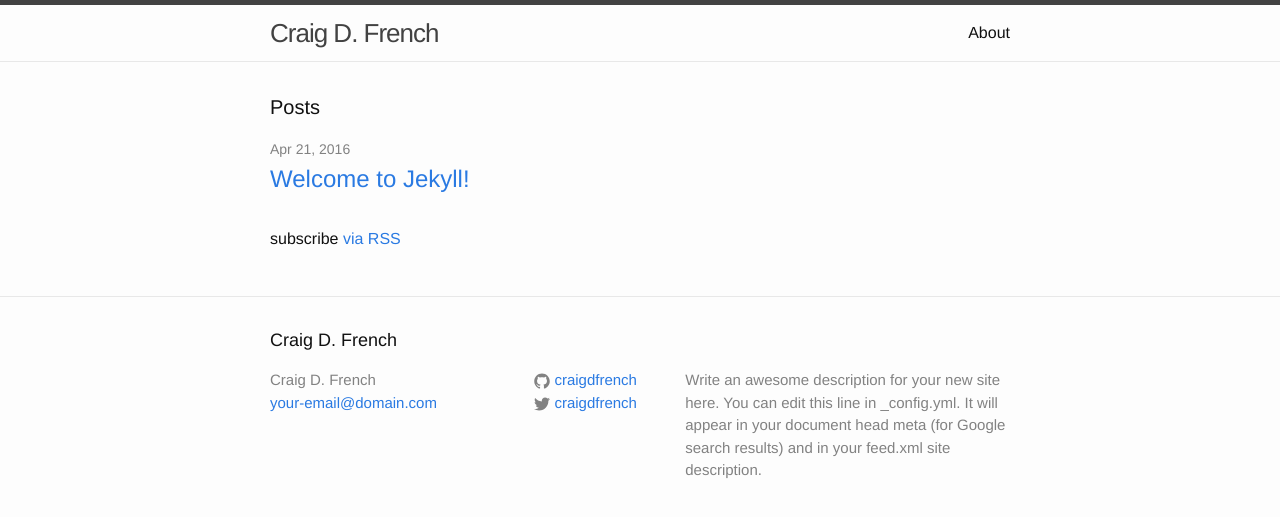
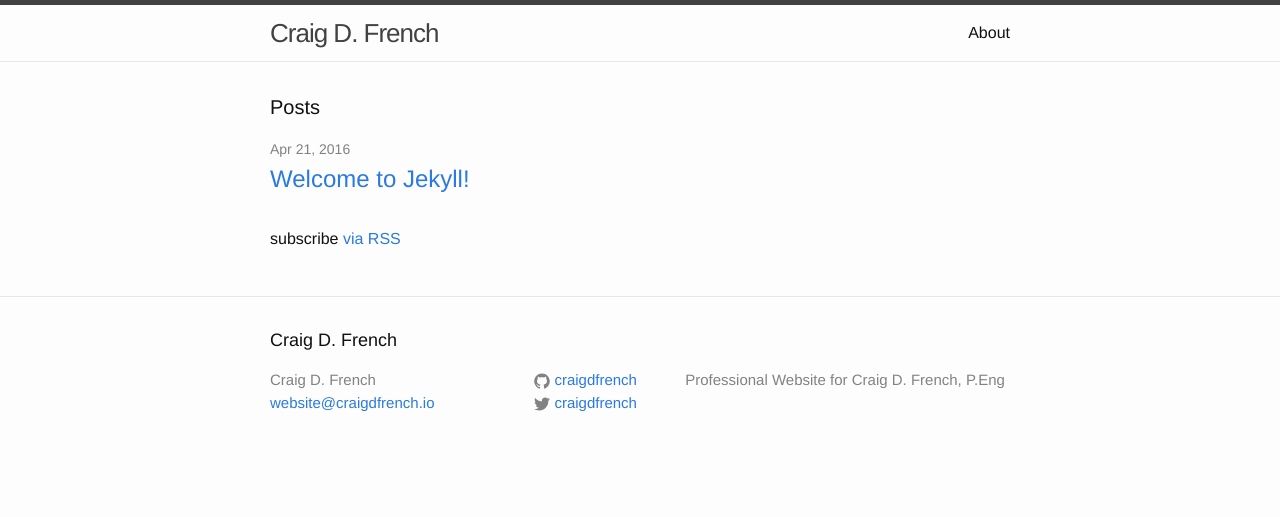
Before and after one commit to craigdfrench/craigdfrench.github.io, a Jekyll site: the page built from index.html, in a window 1280 px wide. Shown: the top 517 px of the page. Built offline with Jekyll 4.4.1, drawn with Linux system fonts in a browser that asks for light colours.

Commit message:
Update meta tag description and force repackaging.

```diff
--- a/_config.yml
+++ b/_config.yml
@@ -7,11 +7,9 @@
 
 # Site settings
 title: Craig D. French
-email: your-email@domain.com
+email: website@craigdfrench.io
 description: > # this means to ignore newlines until "baseurl:"
-  Write an awesome description for your new site here. You can edit this
-  line in _config.yml. It will appear in your document head meta (for
-  Google search results) and in your feed.xml site description.
+  Professional Website for Craig D. French, P.Eng
 baseurl: "" # the subpath of your site, e.g. /blog
 url: "http://craigdfrench.io" # the base hostname & protocol for your site
 twitter_username: craigdfrench
```
